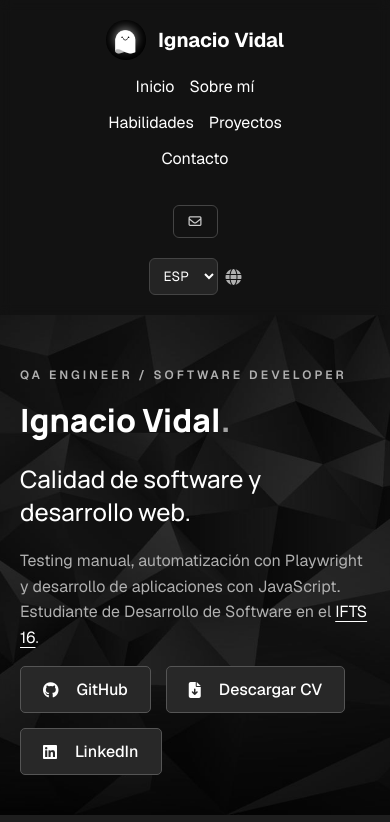
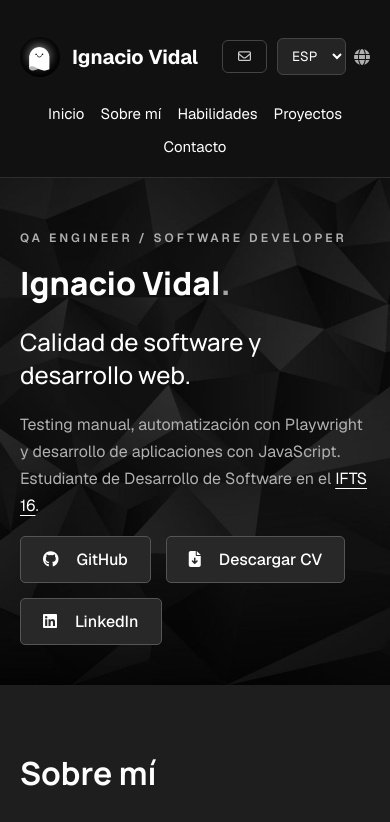
Before and after one commit to ignaci0vidal/portfolio-i.vidal, a plain HTML site: page index.html in a window 390 px wide. Shown: the top 822 px of the page. Drawn offline with nearby package versions, Linux system fonts and the light colour scheme.

Commit message:
mejoras en el HEADER mobile, favicon, anchura del contenido, mejora de fuentes

```diff
--- a/css/styles.css
+++ b/css/styles.css
@@ -25,14 +25,25 @@ header {
   display: flex;
   align-items: center;
   justify-content: space-between;
-  padding: 20px 40px;
+  padding: 15px 40px;
 
   position: sticky;
   top: 0;
   z-index: 10;
 
-  background-color: rgba(0, 0, 0, 0);
-  backdrop-filter: blur(6px);
+  border-bottom: 1px solid rgba(255, 255, 255, 0.12);
+  background-color: rgba(18, 18, 18, 0.92);
+  backdrop-filter: blur(12px);
+
+  header nav a {
+    color: #cccccc;
+    font-weight: 500;
+    transition: color 0.2s ease;
+  }
+
+  header nav a:hover {
+    color: #ffffff;
+  }
 }
 
 /* Logo del encabezado */
@@ -273,11 +284,15 @@ header a {
   text-align: left;
   line-height: 1.6;
 }
+
+.habilidades-contenido > p {
+  font-size: 18px;
+  line-height: 1.7;
+}
 /* Composición de Habilidades */
 
 .habilidades-contenido {
-  width: 85%;
-  margin-left: 0%;
+  width: 100%;
 }
 
 /* Tabla de tecnologías */
@@ -600,39 +615,52 @@ form button i {
   font-family: 'Geist', Arial, sans-serif;
   cursor: pointer;
 }
+
+/* Ancho máximo del contenido principal */
+
+#inicio,
+#sobre-mi,
+#habilidades,
+#proyectos,
+#contacto {
+  padding-left: max(40px, calc(50% - 560px));
+  padding-right: max(40px, calc(50% - 560px));
+}
+
+/* Jerarquía tipográfica */
+
+#inicio h1 {
+  font-size: 4.25rem;
+}
+
+#sobre-mi h2,
+#habilidades h2,
+#proyectos h2,
+#contacto h2 {
+  font-size: 2.375rem;
+}
+
+.presentacion-descripcion,
+.sobre-mi-texto p,
+#habilidades > p,
+#proyectos > p,
+#contacto > p {
+  font-size: 18px;
+  line-height: 1.7;
+}
+
+.proyecto p {
+  font-size: 16px;
+}
+
+header nav a {
+  font-size: 15px;
+}
+
 /*//////////////// responsive ////////////////*/
 
 /* Tablet vertical */
 
-@media (max-width: 768px) {
-  header {
-    flex-direction: column;
-    align-items: center;
-  }
-
-  header nav {
-    width: 100%;
-  }
-
-  header ul {
-    flex-wrap: wrap;
-    justify-content: center;
-    gap: 15px;
-  }
-
-  .contenedor-proyectos {
-    flex-wrap: wrap;
-    justify-content: center;
-  }
-
-  .proyecto {
-    width: 40%;
-  }
-
-  form {
-    width: 80%;
-  }
-}
 /* TABLET HORIZONTAL - 1080px */
 
 @media (max-width: 1080px) {
@@ -677,7 +705,55 @@ form button i {
     width: 70%;
   }
 }
+@media (max-width: 768px) {
+  header {
+    position: static;
+    display: flex;
+    flex-wrap: wrap;
+    align-items: center;
+    justify-content: space-between;
 
+    height: auto;
+    padding: 15px 20px;
+    gap: 10px;
+  }
+
+  /* Logo */
+
+  .logo-container {
+    flex: 1;
+    min-width: 0;
+  }
+
+  .logo-container p {
+    white-space: nowrap;
+  }
+
+  /* Navegación debajo del logo */
+
+  header nav {
+    order: 3;
+    flex-basis: 100%;
+    width: 100%;
+  }
+
+  header nav ul {
+    display: flex;
+    flex-wrap: wrap;
+    justify-content: center;
+    align-items: center;
+    gap: 12px 16px;
+
+    padding: 0;
+    margin: 0;
+  }
+
+  /* Selector de idioma */
+
+  .selector-idioma {
+    margin-left: 0;
+  }
+}
 /*MOBILE 480px */
 
 @media (max-width: 480px) {
@@ -768,6 +844,21 @@ form button i {
 
   .footer-copyright {
     margin-top: 20px;
+  }
+
+  #sobre-mi h2,
+  #habilidades h2,
+  #proyectos h2,
+  #contacto h2 {
+    font-size: 2rem;
+  }
+
+  .presentacion-descripcion,
+  .sobre-mi-texto p,
+  .habilidades-contenido > p,
+  #proyectos > p,
+  #contacto > p {
+    font-size: 16px;
   }
 }
 
@@ -864,17 +955,33 @@ form button:disabled {
   display: none;
 }
 
-.contact-status[data-state="success"] {
+.contact-status[data-state='success'] {
   color: #86efac;
 }
 
-.contact-status[data-state="error"] {
+.contact-status[data-state='error'] {
   color: #fca5a5;
 }
 
-.contact-help { color: #b0b0b0; font-size: 14px; }
-.field-error { display: block; color: #fca5a5; margin-top: 8px; line-height: 1.5; }
-.field-error:empty { display: none; }
-form [aria-invalid="true"] { border-color: #fca5a5; }
-form [readonly] { opacity: 0.75; }
-.contact-status[data-state="sending"] { color: #93c5fd; }
+.contact-help {
+  color: #b0b0b0;
+  font-size: 14px;
+}
+.field-error {
+  display: block;
+  color: #fca5a5;
+  margin-top: 8px;
+  line-height: 1.5;
+}
+.field-error:empty {
+  display: none;
+}
+form [aria-invalid='true'] {
+  border-color: #fca5a5;
+}
+form [readonly] {
+  opacity: 0.75;
+}
+.contact-status[data-state='sending'] {
+  color: #93c5fd;
+}
```
